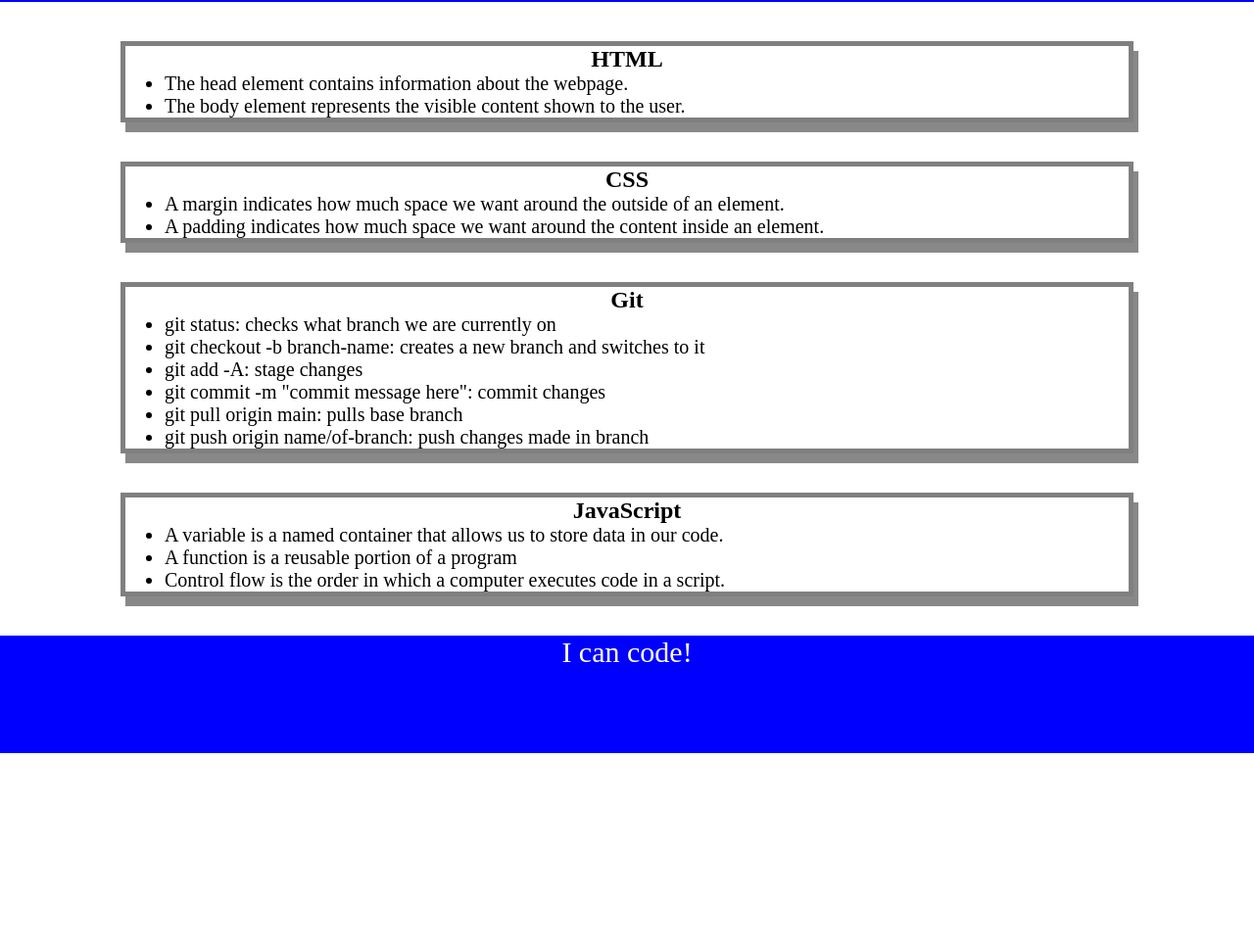
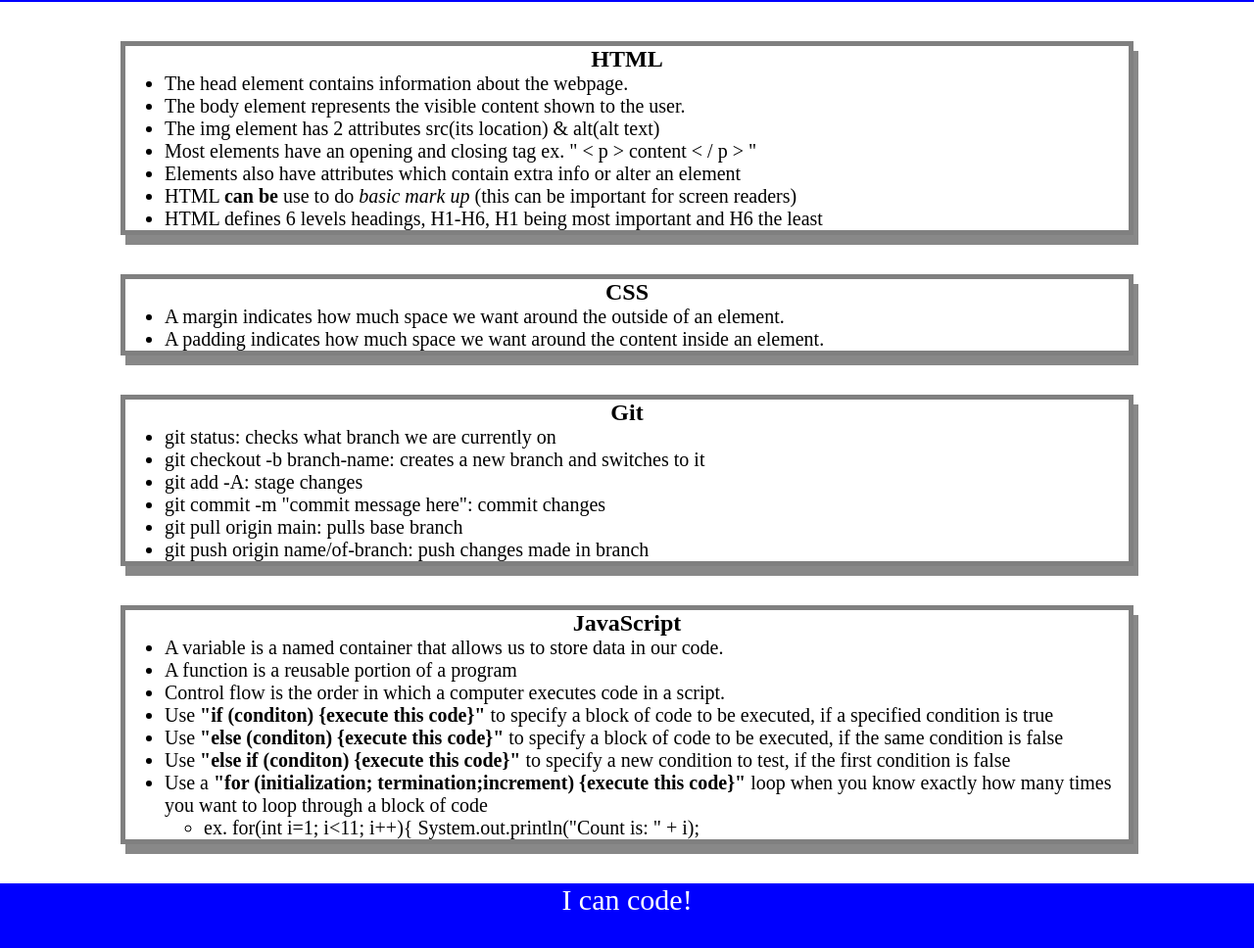
Before and after one commit to nevin075/prework-study-guide, a plain HTML site: page index.html in a window 1280 px wide. Shown: the part 118-1086 px from the top of the page at 98% size. Before the commit the page ends 887 px from the top, so only its background shows below. Drawn offline with Linux system fonts and the light colour scheme.

Commit message:
Add HTML and Java notes

```diff
--- a/index.html
+++ b/index.html
@@ -27,6 +27,11 @@
           <ul>
             <li>The head element contains information about the webpage.</li>
             <li>The body element represents the visible content shown to the user.</li>
+            <li>The img element has 2 attributes src(its location) & alt(alt text)</li>
+            <li>Most elements have an opening and closing tag ex. " < p > content < / p > "</li>
+            <li>Elements also have attributes which contain extra info or alter an element </li>
+            <li>HTML <strong>can be</strong> use to do <em>basic mark up</em> (this can be important for screen readers)</li>
+            <li>HTML defines 6 levels headings, H1-H6, H1 being most important and H6 the least</li>
           </ul>
       </section>
 
@@ -56,6 +61,15 @@
           <li>A variable is a named container that allows us to store data in our code.</li>
           <li>A function is a reusable portion of a program</li>
           <li>Control flow is the order in which a computer executes code in a script.</li>
+          <li>Use <strong>"if (conditon) {execute this code}"</strong> to specify a block of code to be executed, if a specified condition is true</li>
+          <li>Use <strong>"else (conditon) {execute this code}"</strong> to specify a block of code to be executed, if the same condition is false</li>
+          <li>Use <strong>"else if (conditon) {execute this code}"</strong> to specify a new condition to test, if the first condition is false</li>
+          <li>Use a <strong>"for (initialization; termination;increment) {execute this code}"</strong> loop when you know exactly how many times you want to loop through a block of code
+            <ul>
+            <li>ex. for(int i=1; i<11; i++){
+            System.out.println("Count is: " + i);</li>
+            </ul>
+          </li>
         </ul>
       </section>
     </main>
```
